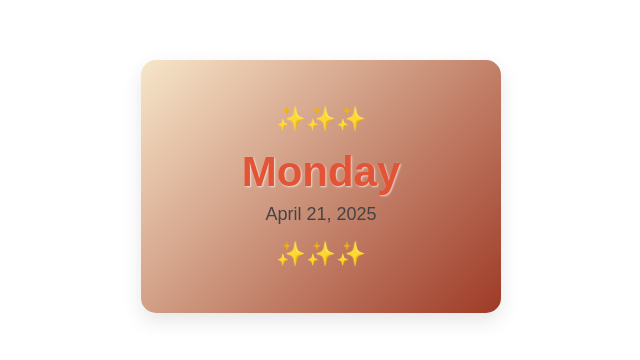
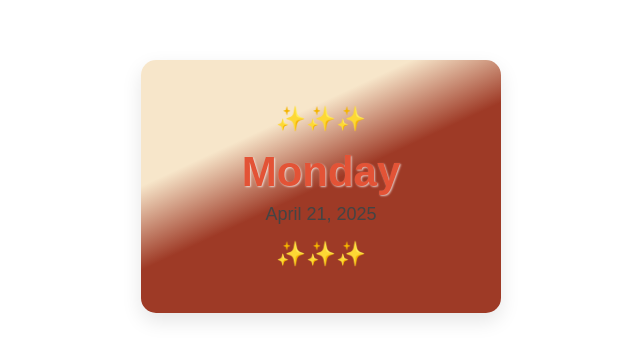
Before and after one commit to AnaiasN0N/NotionWidgets, a plain HTML site: page index.html in a window 1280 px wide. Shown: the part 214-574 px from the top of the page, without its empty margins (319-959 px from the left). Drawn offline with Linux system fonts and the light colour scheme.

Commit message:
Update index.html

```diff
--- a/index.html
+++ b/index.html
@@ -23,7 +23,7 @@
             padding: 30px;
             border-radius: 15px;
             box-shadow: 0 8px 20px rgba(0,0,0,0.1);
-            background: linear-gradient(135deg, #F7E6CA 0%, #9E3A26 100%);
+            background: linear-gradient(155deg, #F7E6CA 30%, #9E3A26 50%);
         }
         .day-name {
             font-size: 42px;
@@ -69,7 +69,7 @@
         function loadDayWidget() {
             // Get widget-specific parameters
             const decorSymbol = urlParams.get('decor') || '✨'; // Default decoration
-            const bgColor = urlParams.get('bg') || 'linear-gradient(135deg, #F7E6CA 0%, #9E3A26 100%)'; // Default background
+            const bgColor = urlParams.get('bg') || 'linear-gradient(155deg, #F7E6CA 30%, #9E3A26 50%)'; // Default background
             const textColor = urlParams.get('color') || '#E35336'; // Default text color
 
             // Create widget HTML
```
